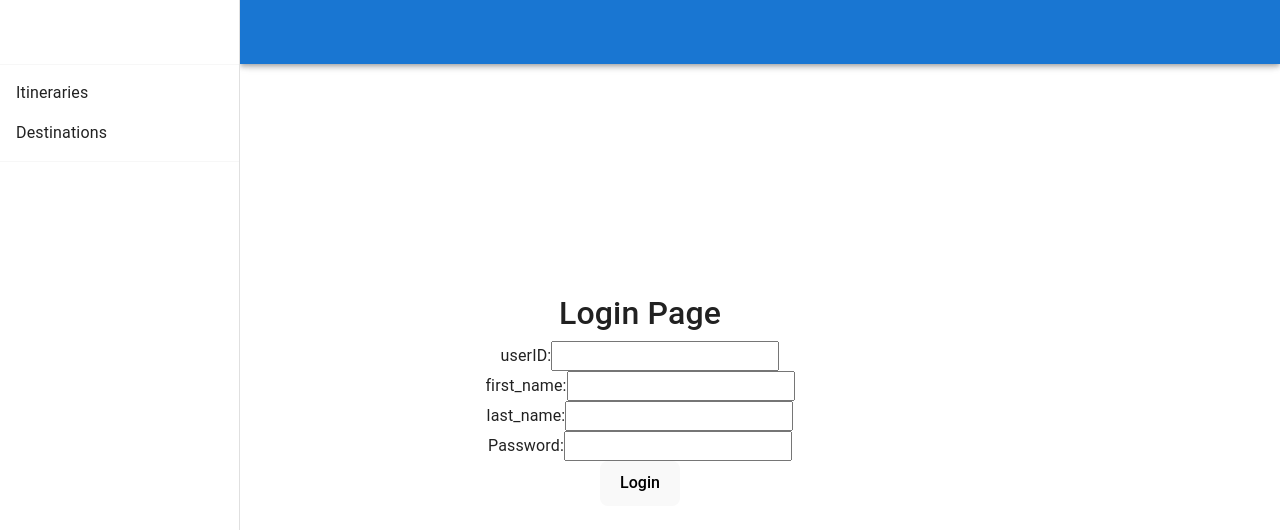
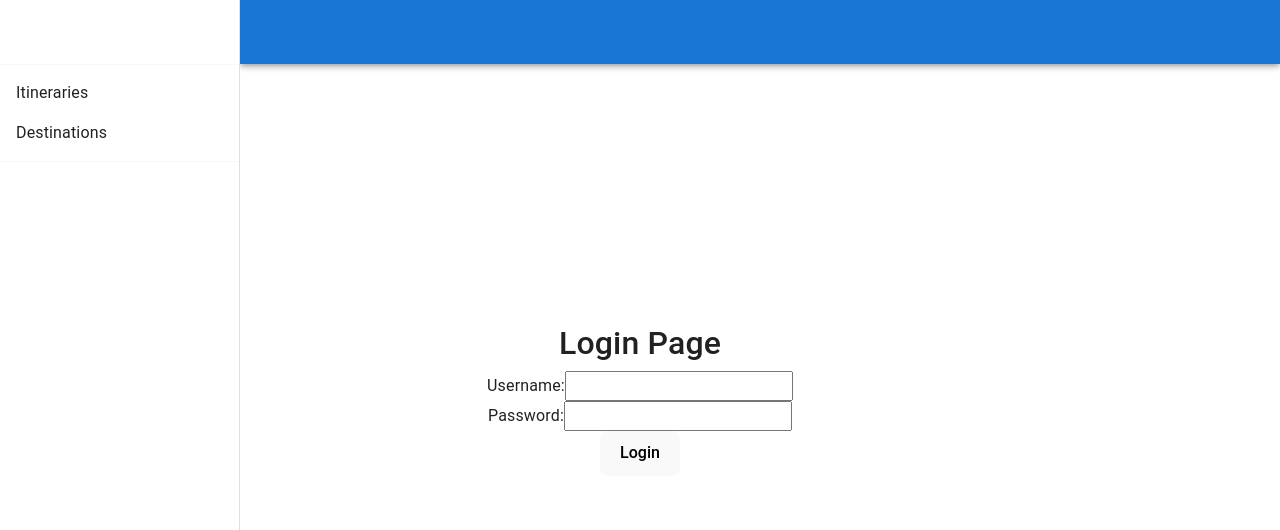
Before and after one commit to Josh9911/TT1_16, a React (Vite) app in the folder frontend/: page /login in a window 1280 px wide. Shown: the top 530 px of the page. Built offline with nearby package versions, Linux system fonts and the light colour scheme.

Commit message:
updated login username and password

```diff
--- a/frontend/src/components/LoginPage.jsx
+++ b/frontend/src/components/LoginPage.jsx
@@ -6,8 +6,8 @@ const Login = () => {
     userID: '',
     first_name: '',
     last_name: '',
+    username: '',
     password: '',
-    username: '',
   });
 
 
@@ -32,44 +32,18 @@ const Login = () => {
       <h2>Login Page</h2>
       {/* Login Form */}
       <form onSubmit={handleSubmit}>
-        {/* User ID Input */}
+
+        {/* User Name */}
         <label>
-          userID:
-          <input
-            type="text"
-            name="userID"
-            value={formData.userID}
-            onChange={handleChange}
-          />
-        </label>
-        <br />
-
-
-        {/* First Name */}
-        <label>
-            first_name:
+            Username:
             <input
                 type="text"
-                name="first_name"
-                value={formData.first_name}
-                onChange={handleChange}
-                />
-        </label>
-        <br />
-
-
-        {/* Last Name */}
-        <label>
-            last_name:
-            <input
-                type="text"
-                name="last_name"
-                value={formData.last_name}
+                name="username"
+                value={formData.username}
                 onChange={handleChange}
                 />
         </label>
         <br/>
-
 
         {/* Password Input */}
         <label>
@@ -83,7 +57,6 @@ const Login = () => {
         </label>
         <br />
 
-
         {/* Submit Button */}
         <button type="submit">Login</button>
       </form>
```
